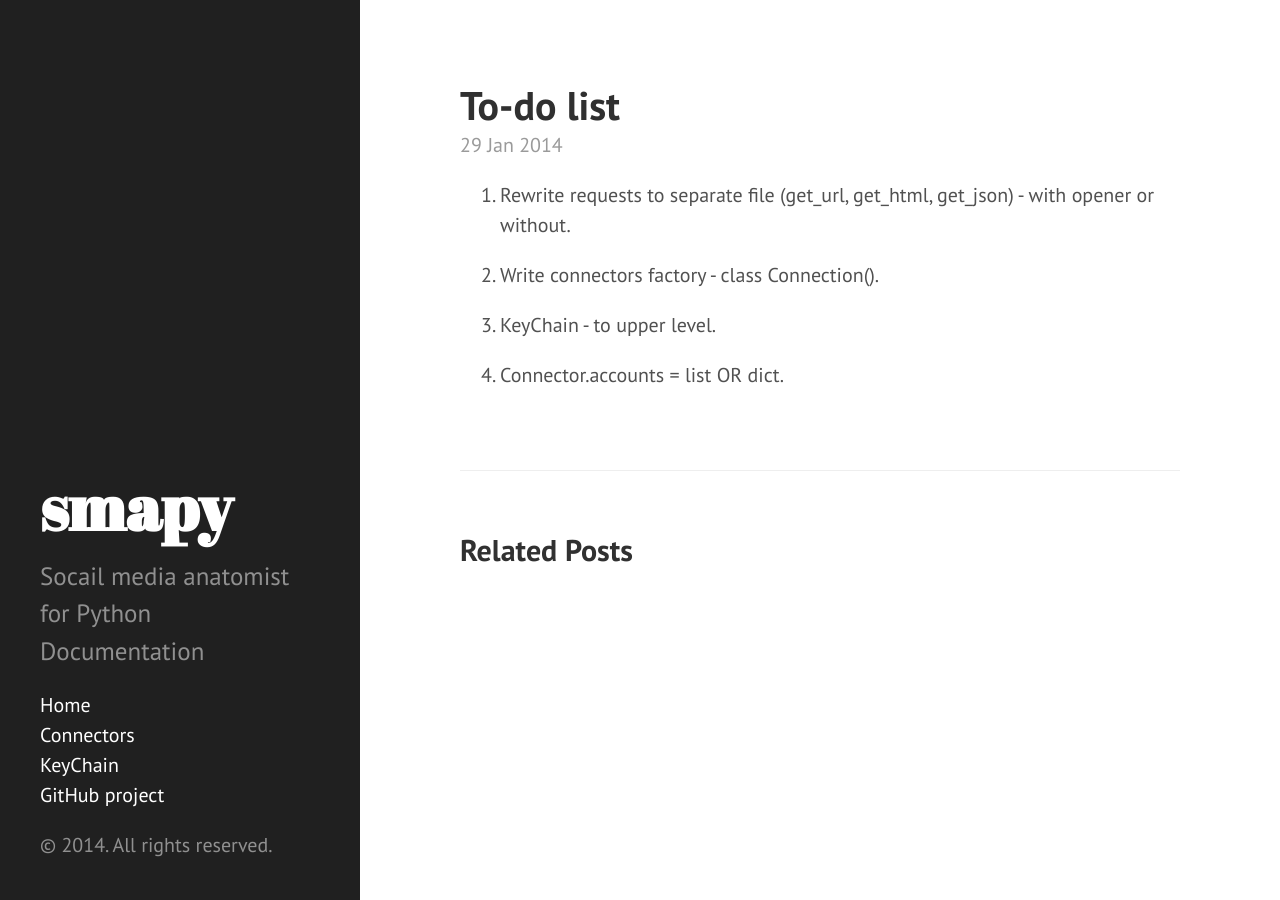
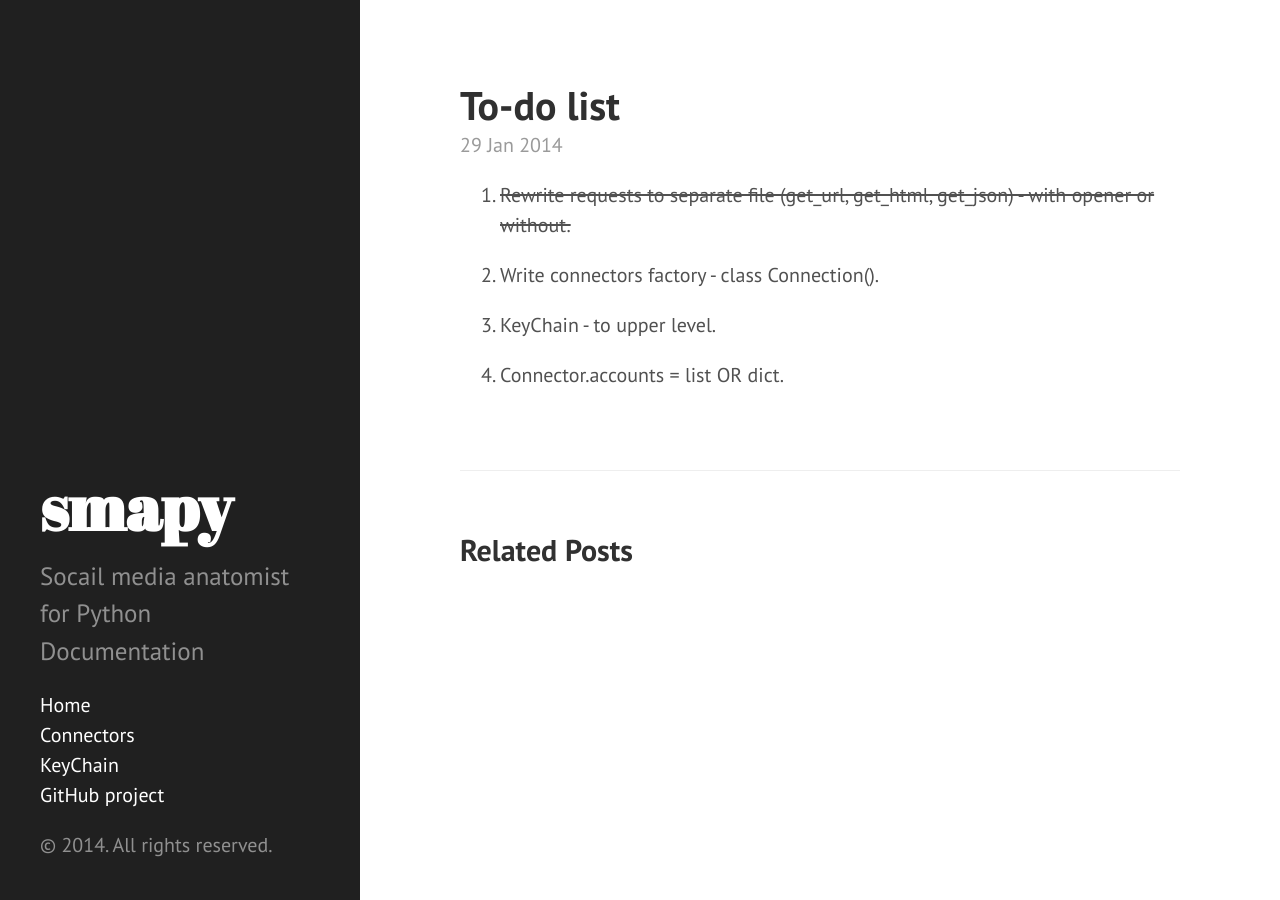
Before and after one commit to Sobach/smapy, a Jekyll site: the page built from _posts/2014-01-29-to-do-list.md, in a window 1280 px wide. Built offline with Jekyll 4.4.1, drawn with Linux system fonts in a browser that asks for light colours; Markdown is read by kramdown in place of the engine named in the settings.

```diff
--- a/_posts/2014-01-29-to-do-list.md
+++ b/_posts/2014-01-29-to-do-list.md
@@ -3,7 +3,7 @@ layout: post
 title: To-do list
 ---
 
-1. Rewrite requests to separate file (get_url, get_html, get_json) - with opener or without.
+1. ~~Rewrite requests to separate file (get_url, get_html, get_json) - with opener or without.~~
 
 2. Write connectors factory - class Connection().
 
```
